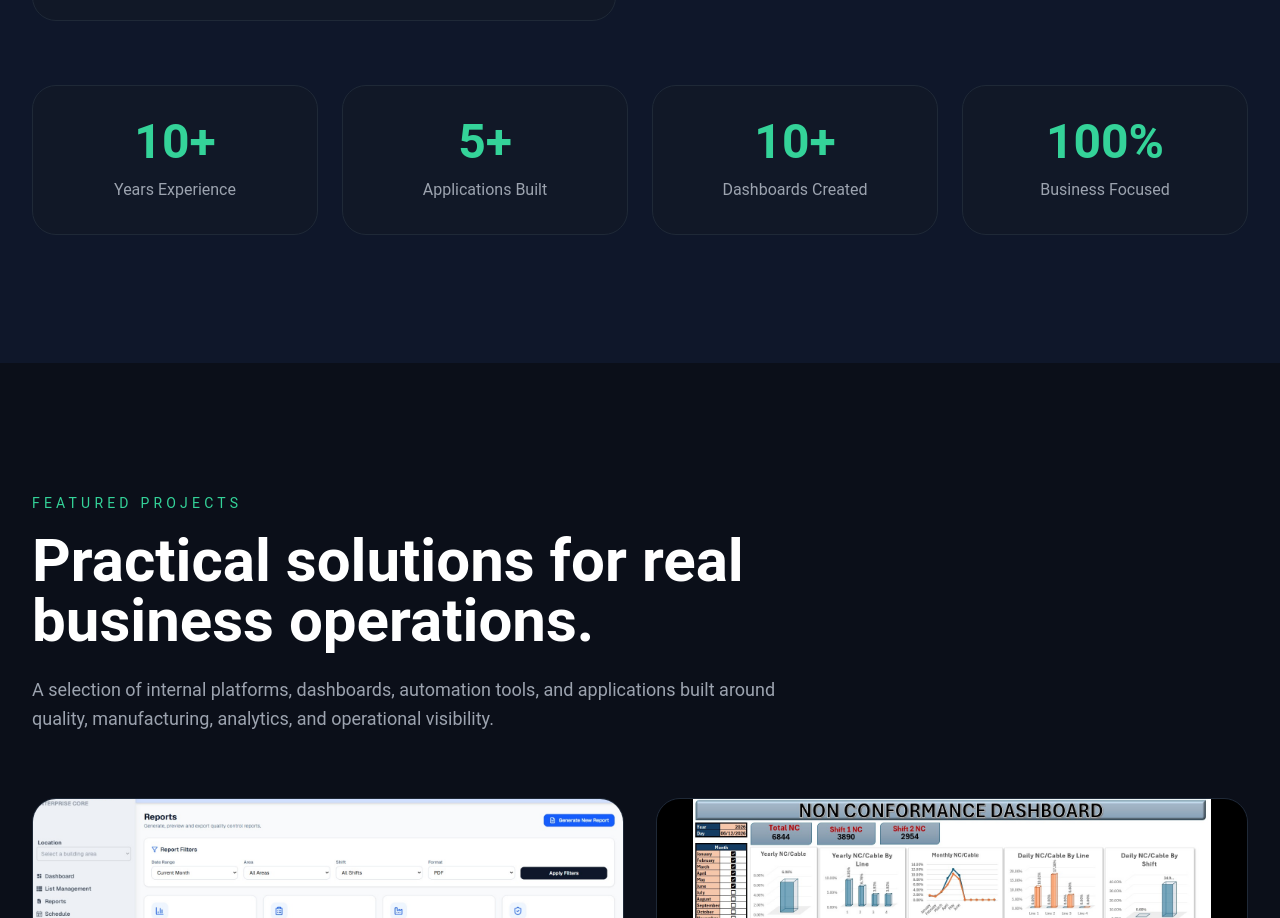
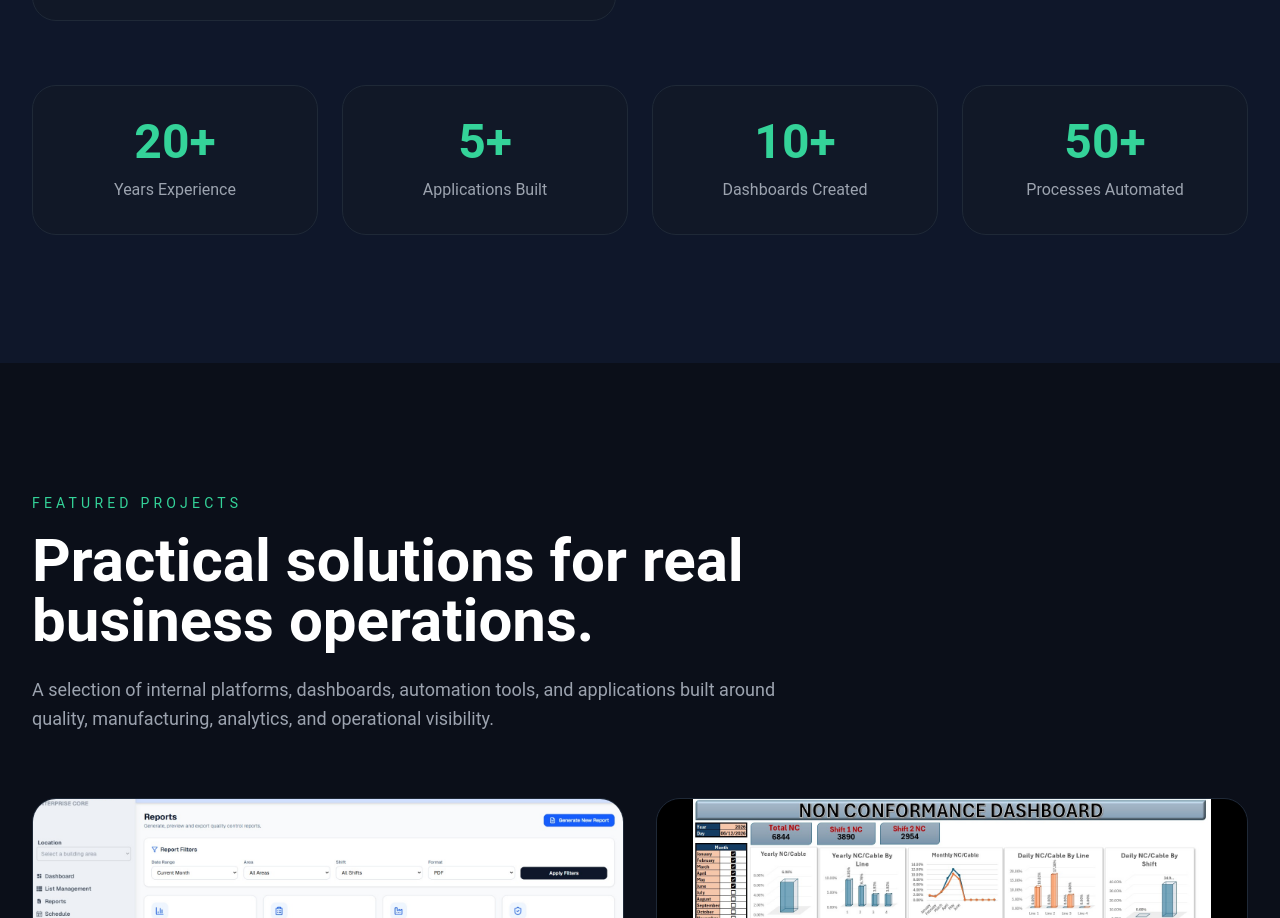
Before and after one commit to ombeltran/portfolio, a React (Create React App) app: page / in a window 1280 px wide. Shown: the part 1453-2371 px from the top of the page. Built offline with nearby package versions, Linux system fonts and the light colour scheme.

Commit message:
Changed the text in the cards on the bottom of About section

```diff
--- a/src/sections/about.jsx
+++ b/src/sections/about.jsx
@@ -63,7 +63,7 @@ export default function About() {
         {/* KPI cards */}
         <div className="mt-16 grid gap-6 md:grid-cols-2 lg:grid-cols-4">
           <div className="rounded-3xl border border-gray-800 bg-[#111827] p-8 text-center">
-            <div className="text-5xl font-bold text-emerald-400">10+</div>
+            <div className="text-5xl font-bold text-emerald-400">20+</div>
 
             <div className="mt-3 text-gray-400">Years Experience</div>
           </div>
@@ -81,9 +81,9 @@ export default function About() {
           </div>
 
           <div className="rounded-3xl border border-gray-800 bg-[#111827] p-8 text-center">
-            <div className="text-5xl font-bold text-emerald-400">100%</div>
+            <div className="text-5xl font-bold text-emerald-400">50+</div>
 
-            <div className="mt-3 text-gray-400">Business Focused</div>
+            <div className="mt-3 text-gray-400">Processes Automated</div>
           </div>
         </div>
       </div>
```
Also changed, not shown: src/sources/images/logoOscarBeltran.png (deleted), 1 other file (tests, documents, lock files or other folders).
